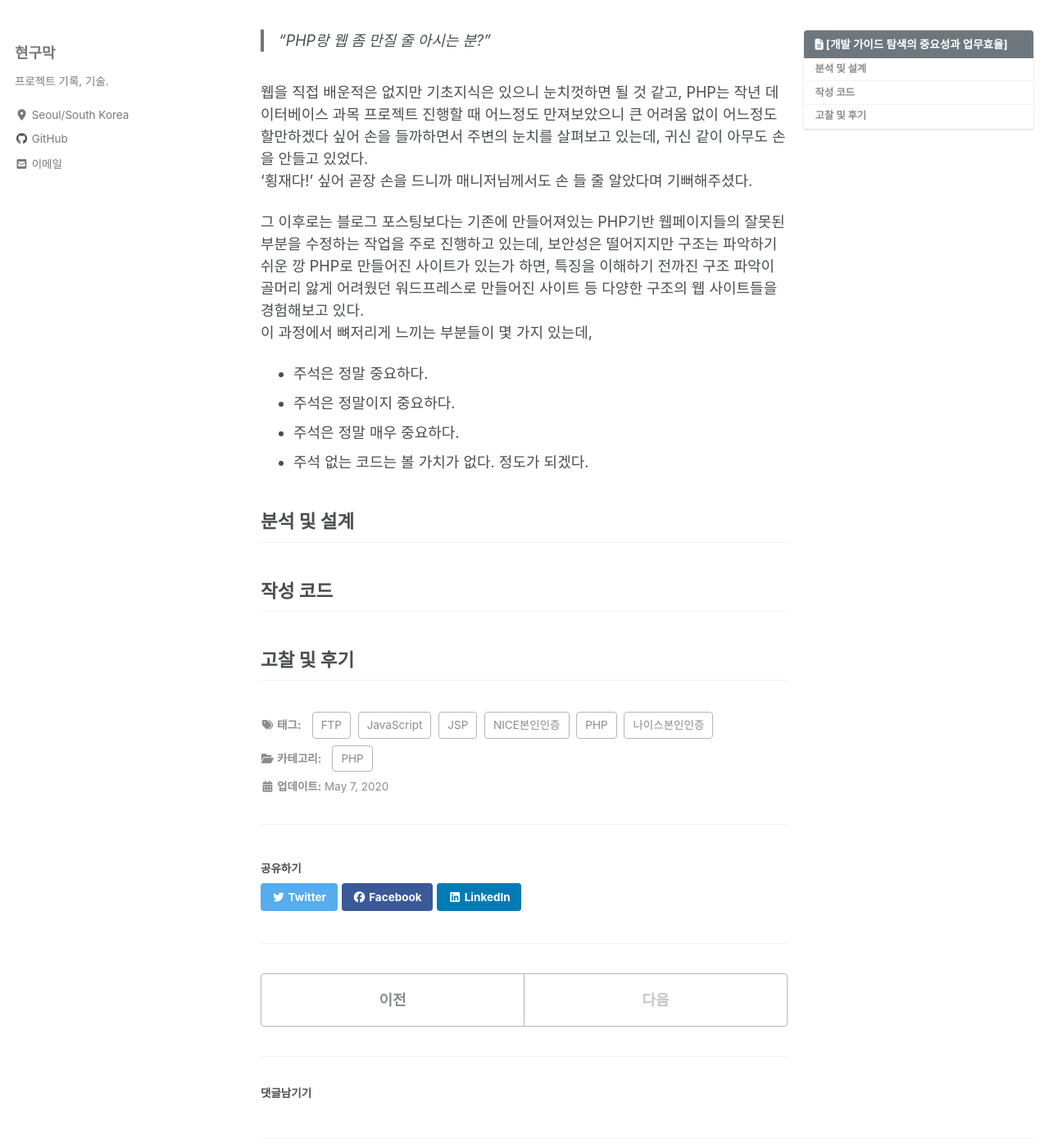
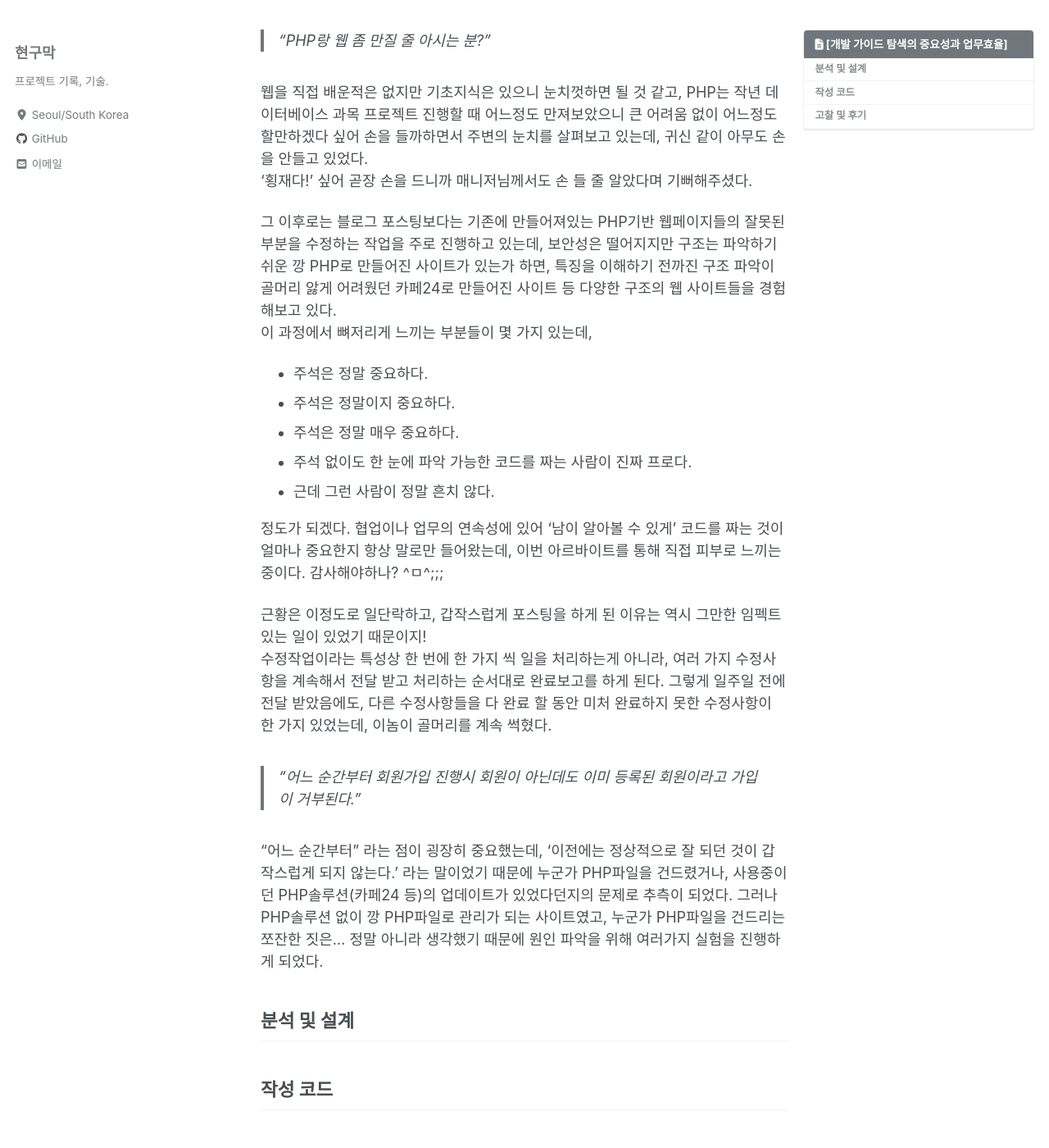
Before and after one commit to Hyeon9mak/Hyeon9mak.github.io, a Jekyll site: the page built from _posts/2020-05-06-개발_가이드_탐색의_중요성과_업무효율.md, in a window 1280 px wide and 1400 px high, scrolled down 278 px. Shown: the whole window at 82% size. Built offline with Jekyll 4.4.1, drawn with Linux system fonts in a browser that asks for light colours; cached includes are drawn as plain includes; nearby versions of some CDN libraries; comment, search, counter and statistics services are not loaded.

Commit message:
Update 2020-05-06-개발_가이드_탐색의_중요성과_업무효율.md

```diff
--- a/_posts/2020-05-06-개발_가이드_탐색의_중요성과_업무효율.md
+++ b/_posts/2020-05-06-개발_가이드_탐색의_중요성과_업무효율.md
@@ -29,14 +29,30 @@ PHP는 작년 데이터베이스 과목 프로젝트 진행할 때 어느정도
 
 그 이후로는 블로그 포스팅보다는 기존에 만들어져있는 PHP기반 웹페이지들의 잘못된 부분을 수정하는 작업을 주로 진행하고 있는데,
 보안성은 떨어지지만 구조는 파악하기 쉬운 깡 PHP로 만들어진 사이트가 있는가 하면,
-특징을 이해하기 전까진 구조 파악이 골머리 앓게 어려웠던 워드프레스로 만들어진 사이트 등
+특징을 이해하기 전까진 구조 파악이 골머리 앓게 어려웠던 카페24로 만들어진 사이트 등
 다양한 구조의 웹 사이트들을 경험해보고 있다.
 이 과정에서 뼈저리게 느끼는 부분들이 몇 가지 있는데,
+
 - 주석은 정말 중요하다.
 - 주석은 정말이지 중요하다.
 - 주석은 정말 매우 중요하다.
-- 주석 없는 코드는 볼 가치가 없다.
-정도가 되겠다.
+- 주석 없이도 한 눈에 파악 가능한 코드를 짜는 사람이 진짜 프로다.
+- 근데 그런 사람이 정말 흔치 않다.
+
+정도가 되겠다. 협업이나 업무의 연속성에 있어 '남이 알아볼 수 있게' 코드를 짜는 것이 얼마나 중요한지
+항상 말로만 들어왔는데, 이번 아르바이트를 통해 직접 피부로 느끼는 중이다. 감사해야하나? ^ㅁ^;;;
+
+근황은 이정도로 일단락하고, 갑작스럽게 포스팅을 하게 된 이유는 역시 그만한 임펙트 있는 일이 있었기 때문이지!
+수정작업이라는 특성상 한 번에 한 가지 씩 일을 처리하는게 아니라, 여러 가지 수정사항을 계속해서 전달 받고
+처리하는 순서대로 완료보고를 하게 된다. 그렇게 일주일 전에 전달 받았음에도, 다른 수정사항들을 다 완료 할 동안
+미처 완료하지 못한 수정사항이 한 가지 있었는데, 이놈이 골머리를 계속 썩혔다.
+
+> "어느 순간부터 회원가입 진행시 회원이 아닌데도 이미 등록된 회원이라고 가입이 거부된다."
+
+"어느 순간부터" 라는 점이 굉장히 중요했는데, '이전에는 정상적으로 잘 되던 것이 갑작스럽게 되지 않는다.' 라는
+말이었기 때문에 누군가 PHP파일을 건드렸거나, 사용중이던 PHP솔루션(카페24 등)의 업데이트가 있었다던지의 문제로 추측이 되었다.
+그러나 PHP솔루션 없이 깡 PHP파일로 관리가 되는 사이트였고, 누군가 PHP파일을 건드리는 쪼잔한 짓은... 정말 아니라 생각했기 때문에
+원인 파악을 위해 여러가지 실험을 진행하게 되었다.
 
 ## 분석 및 설계
 
```
